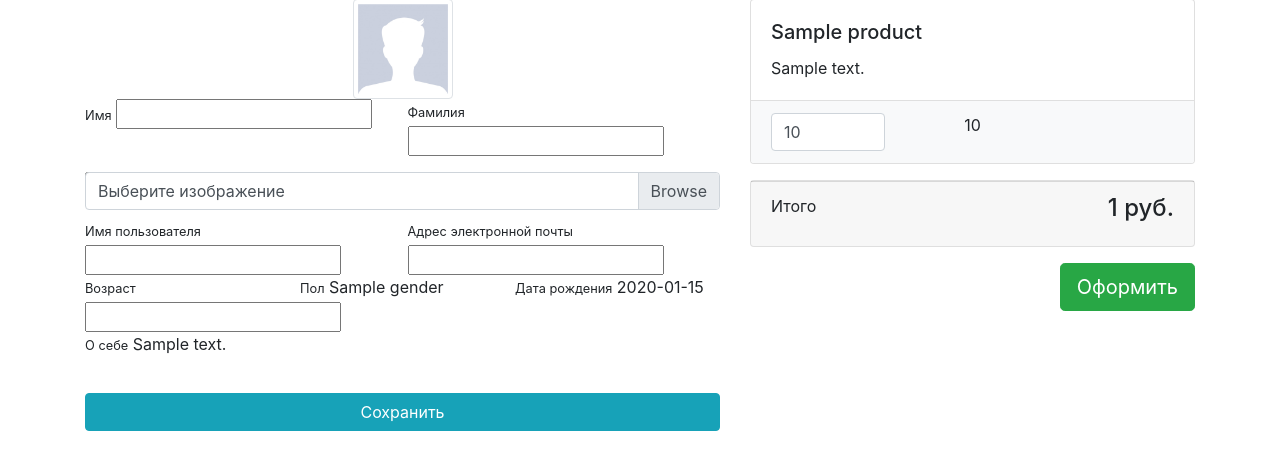
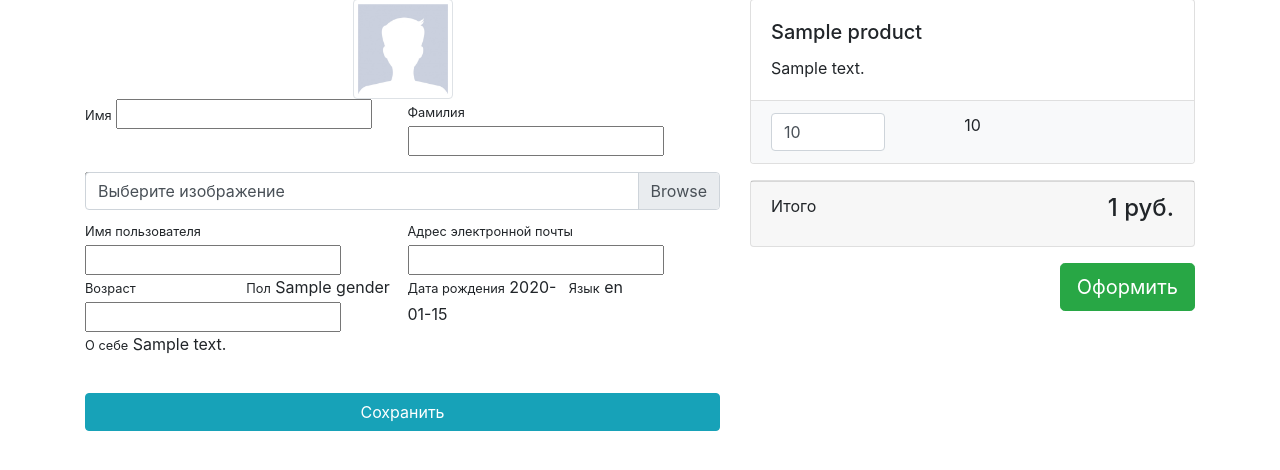
Before and after one commit to Dr0nx/geekshop, a Django app: template authapp/templates/authapp/profile.html in a window 1280 px wide. Shown: the part 118-588 px from the top of the page. Run offline with Django 3.2, Linux system fonts and the light colour scheme; the template is opened without the code that fills it: most values are stand-ins (such as "Sample title", 1, 10 or a date in 2020); form fields are guessed from the names that the template uses; some libraries are stand-ins or nearby versions.

Commit message:
edit profile.html

```diff
--- a/authapp/templates/authapp/profile.html
+++ b/authapp/templates/authapp/profile.html
@@ -7,7 +7,7 @@
     <div class="container">
         <div class="row">
             <div class="col-lg-7">
-               {% if messages %}
+                {% if messages %}
                     <div class="alert {% if messages.level == 25 %} alert-success {% else %} alert-warning {% endif %} alert-dismissible fade show"
                          role="alert"
                          style="margin-top: 50px;">
@@ -64,24 +64,28 @@
                         </div>
                     </div>
                     <div class="form-row">
-                        <div class="col-lg-4">
+                        <div class="col-lg-3">
                             <label class="small mb-1" for="{{ form.age.id_for_label }}">Возраст
                             </label>
                             {{ form.age }}
                         </div>
-                        <div class="col-lg-4">
+                        <div class="col-lg-3">
                             <label class="small mb-1" for="{{ profile.gender.id_for_label }}">Пол
                             </label>
                             {{ profile.gender }}
                         </div>
-                         <div class="col-lg-4">
+                        <div class="col-lg-3">
                             <label class="small mb-1" for="{{ profile.bdate.id_for_label }}">Дата рождения
                             </label>
                             {{ profile.bdate }}
                         </div>
+                            <div class="col-lg-3">
+                                <label class="small mb-1" for="{{ profile.langs.id_for_label }}">Язык
+                                </label>
+                                {{ profile.langs }}
+                            </div>
                     </div>
                     <div class="form-row">
-
                         <div class="col-lg-6">
                             <label class="small mb-1" for="{{ profile.about.id_for_label }}">О себе
                             </label>
```
